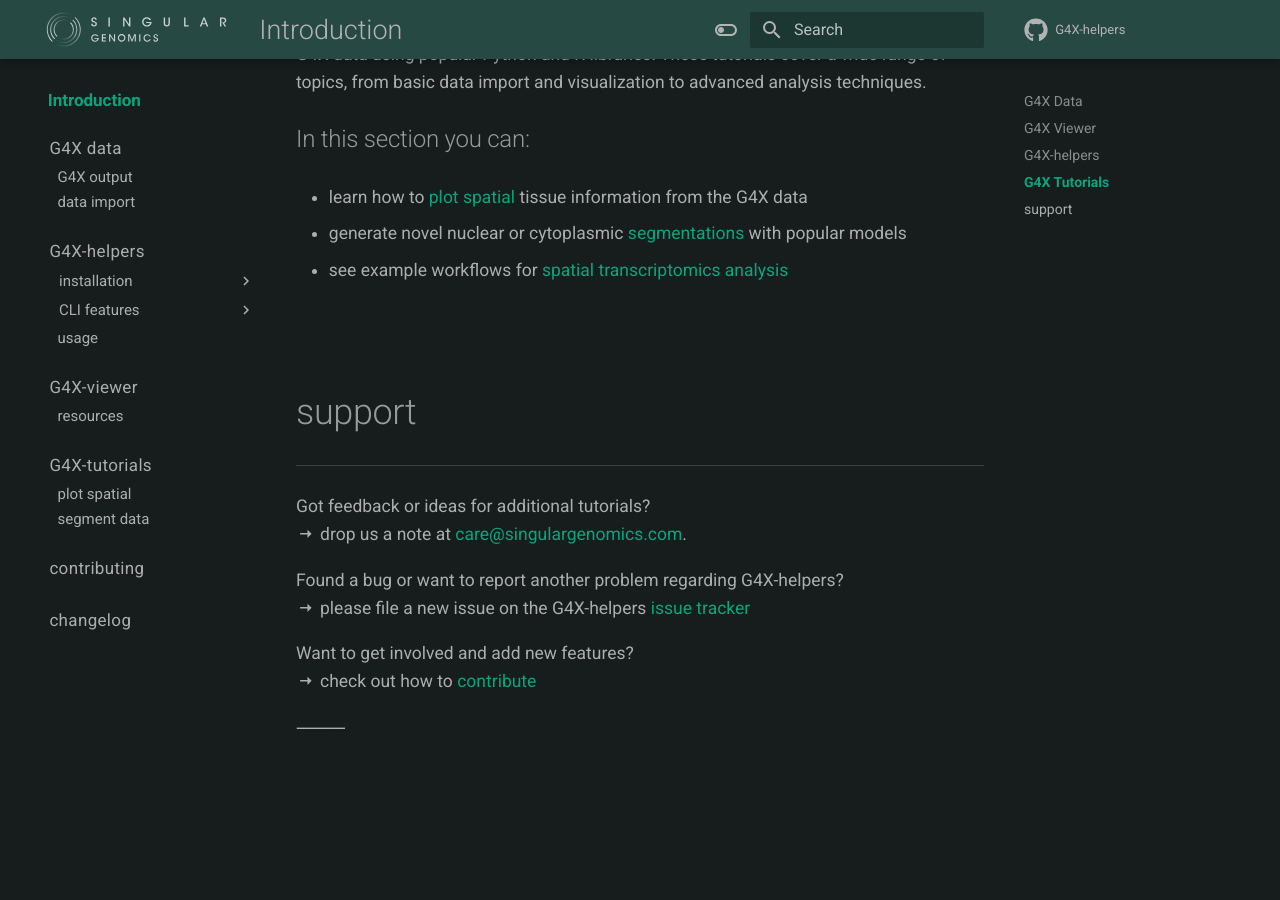
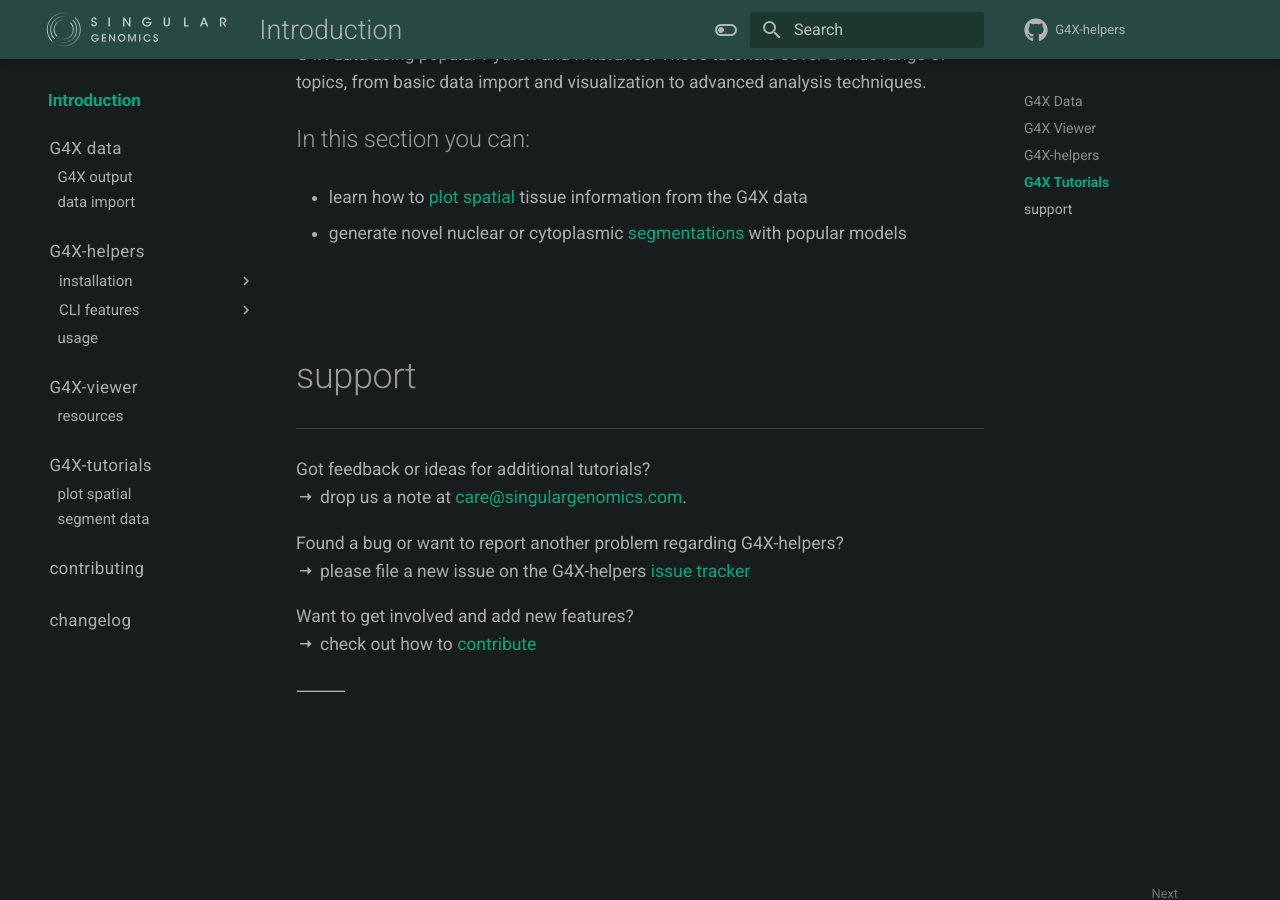
Before and after one commit to Singular-Genomics/G4X-helpers, an MkDocs documentation site: the page built from docs/index.md, in a window 1280 px wide and 900 px high, scrolled down 2199 px. Built offline with MkDocs 1.6.1 and Material for MkDocs 9.7.7, drawn with Linux system fonts in a browser that asks for light colours; comment, search, counter and statistics services are not loaded; some of the changed lines change nothing that is shown.

Commit message:
Small edits to formatting

````diff
--- a/docs/g4x_tutorials/segment_data.md
+++ b/docs/g4x_tutorials/segment_data.md
@@ -203,7 +203,7 @@
 
 #### Regenerate your G4X outputs
 
-After you have a segmentation that you are happy with, use out resegmentation tool to regenerate it for each tissue block. For installation tips, see our guide on [installing G4X-helpers](../g4x_helpers/install_g4x_helpers.md). For advanced usage tips, see our [resegment documentation](../g4x_helpers/features/resegment.md).
+After you have a segmentation that you are happy with, use out resegmentation tool to regenerate it for each tissue block. For installation tips, see our guide on [installing G4X-helpers](../g4x_helpers/installation/index.md). For advanced usage tips, see our [resegment documentation](../g4x_helpers/features/resegment.md).
 
 ```bash
 resegment
--- a/docs/index.md
+++ b/docs/index.md
@@ -62,7 +62,6 @@
 
 + learn how to [plot spatial](./g4x_tutorials/plot_spatial.md) tissue information from the G4X data
 + generate novel nuclear or cytoplasmic [segmentations](./g4x_tutorials/segment_data.md) with popular models
-+ see example workflows for [spatial transcriptomics analysis](./g4x_tutorials/spatial_workflows/index.md)
 
 <br>
 
````
